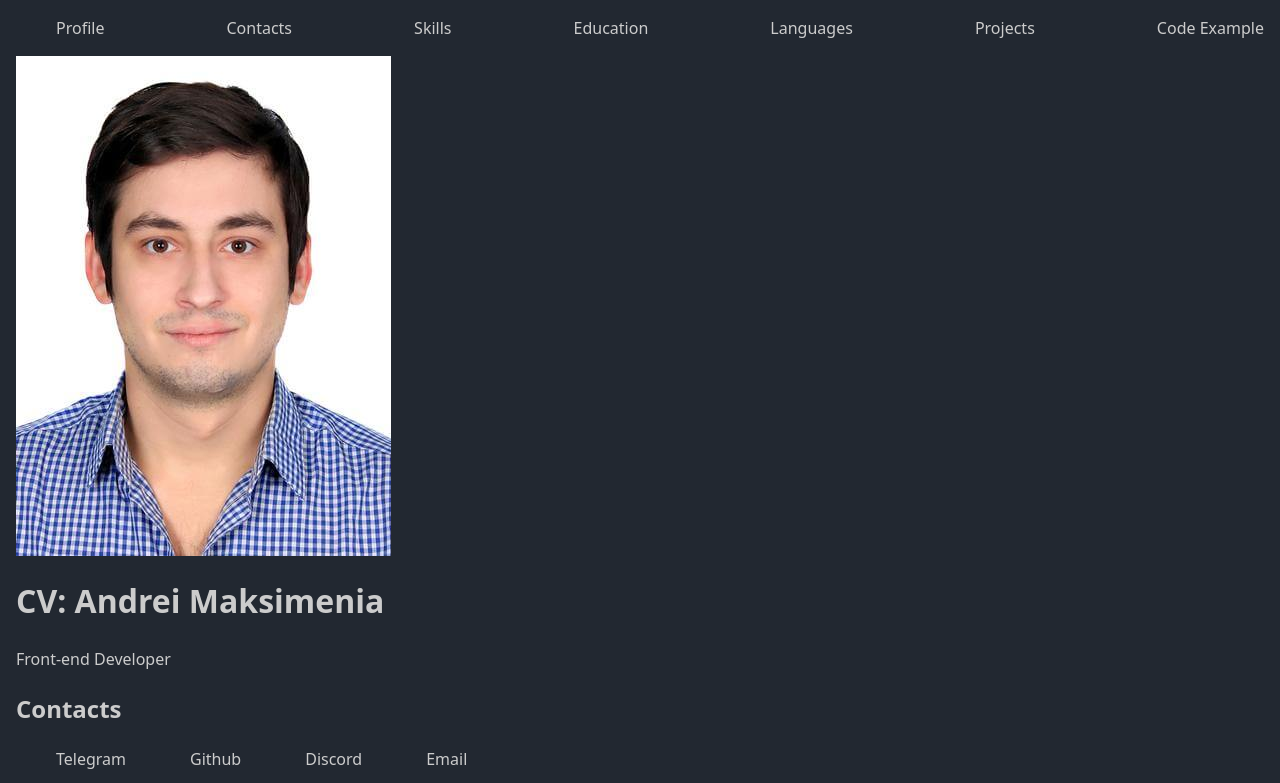
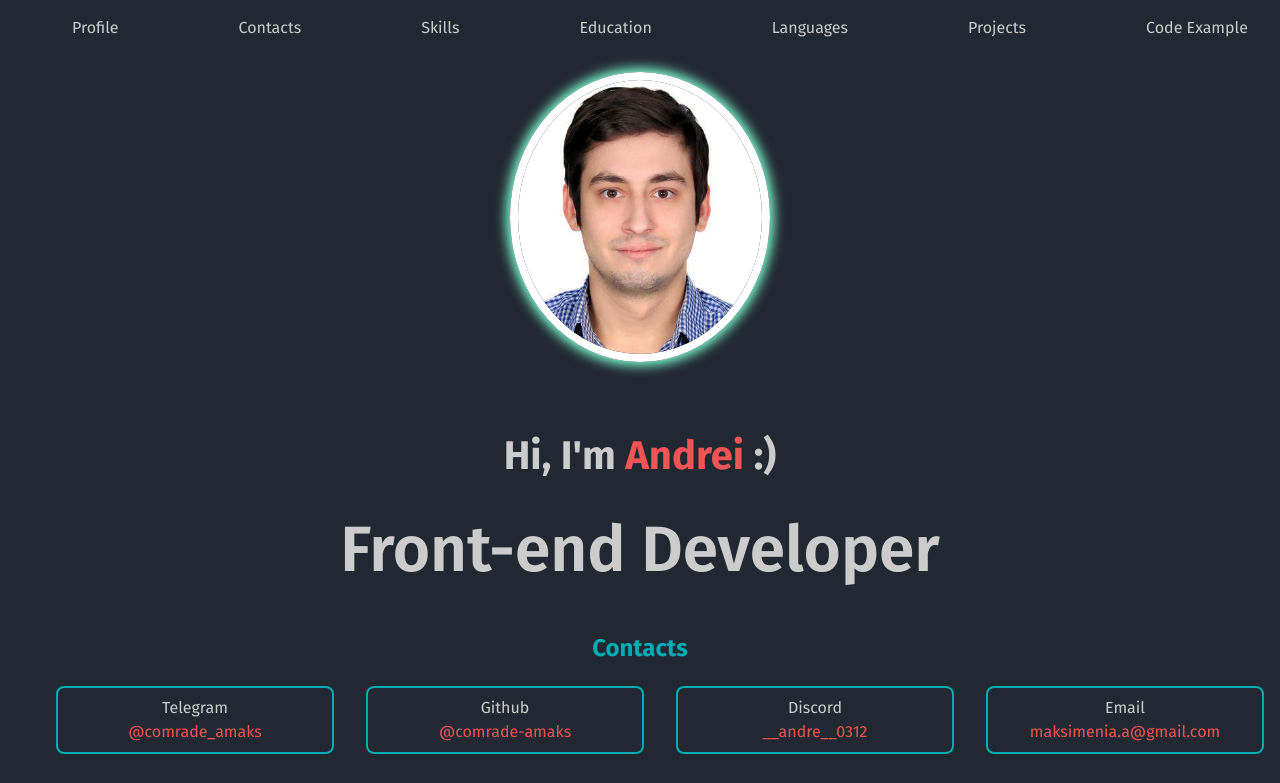
Before and after one commit to comrade-amaks/rsschool-cv, a website: page index.html in a window 1280 px wide. Shown: the top 783 px of the page. Drawn offline with Linux system fonts and the light colour scheme.

Commit message:
feat: add fonts, add link styles

```diff
--- a/assets/css/style.css
+++ b/assets/css/style.css
@@ -1,10 +1,10 @@
 :root {
   --font-sans:
-    ui-sans-serif, system-ui, sans-serif, 'Apple Color Emoji', 'Segoe UI Emoji',
+    'Fira Sans',ui-sans-serif, system-ui, sans-serif, 'Apple Color Emoji', 'Segoe UI Emoji',
     'Segoe UI Symbol', 'Noto Color Emoji';
-  --font-serif: ui-serif, Georgia, Cambria, 'Times New Roman', Times, serif;
+  --font-serif: Lora,ui-serif, Georgia, Cambria, 'Times New Roman', Times, serif;
   --font-mono:
-    ui-monospace, SFMono-Regular, Menlo, Monaco, Consolas, 'Liberation Mono',
+    'Fira Code',ui-monospace, SFMono-Regular, Menlo, Monaco, Consolas, 'Liberation Mono',
     'Courier New', monospace;
 
   --breakpoint-sm: 40rem;
@@ -20,16 +20,17 @@
   --soft-silver: #cccccc;
 
   /* Another nice one */
-  --bg: #222831;
-  --bg-alt: #30475e;
-  --text: #dddddd;
-  --accent: #f05454;
+  --dark-nova: #222831;
+  --deep-navy: #30475e;
+  --frost-silver: #dddddd;
+  --vivid-red: #f05454;
 
   --bg-color: var(--dark-charcoal);
   --bg-secondary: var(--gunmetal);
   --text-primary: var(--light-smoke);
   --text-secondary: var(--soft-silver);
   --accent-primary: var(--emerald-teal);
+  --accent-secondary: var(--vivid-red);
 }
 
 *,
@@ -50,9 +51,25 @@ ul {
   list-style: none;
 }
 
-a {
+.link {
   color: inherit;
   text-decoration: none;
+  cursor: pointer;
+  transition: all 300ms ease;
+}
+
+.link--btn {
+  display: flex;
+  flex-direction: column;
+  align-items: center;
+  padding: 0.5em 1.5em;
+  border: 0.125em solid var(--accent-primary);
+  border-radius: 0.5em;
+  text-align: center;
+}
+
+.link--btn:hover {
+  box-shadow: 0 0 0.25em 0.25em var(--accent-primary);
 }
 
 html {
@@ -67,6 +84,7 @@ body {
   line-height: 1.5;
   color: var(--text-secondary);
   background-color: var(--bg-color);
+  text-align: center;
 }
 
 .container {
@@ -75,12 +93,75 @@ body {
   padding-inline: 1rem;
 }
 
+.text-accent {
+  color: var(--accent-secondary);
+}
+
+.section {
+  margin-block: 2rem;
+}
+
+.section__title {
+  color: var(--accent-primary);
+}
 .nav__list {
   display: flex;
   justify-content: space-between;
+  flex-wrap: wrap;
+}
+
+.nav__link {
+  padding: 0.5em 1em;
+  font-weight: 500;
+}
+.nav__link:hover {
+  color: var(--accent-primary);
+}
+
+.profile-pic {
+  width: 260px;
+  height: 290px;
+  margin-inline: auto;
+  object-fit: cover;
+  object-position: 0 -10px;
+  border-radius: 50%;
+  border: 8px solid white;
+  box-shadow: 0 0 12px 4px aquamarine;
+}
+
+.hero__title {
+  font-size: 2.5rem;
+  margin-top: 4rem;
+  margin-bottom: 1rem;
+}
+
+.hero__subtitle {
+  font-size: 4rem;
+  margin-block: 1rem;
+  font-weight: 600;
 }
 
 .contacts__list {
+  /* display: flex;
+  justify-content: center;
+  flex-wrap: wrap; */
+  display: grid;
+  grid-template-columns: repeat(auto-fit, minmax(220px, 1fr));
+  gap: 2rem;
+}
+
+.code {
+  background-color: var(--bg-secondary);
+}
+.code-block {
+  margin-inline: auto;
+  max-width: max-content;
+  text-align: left;
+  padding: 1rem;
+}
+
+.footer__container {
   display: flex;
-  gap: 4rem;
+  justify-content: space-between;
+  align-items: baseline;
 }
--- a/index.html
+++ b/index.html
@@ -3,6 +3,12 @@
   <head>
     <meta charset="UTF-8">
     <meta name="viewport" content="width=device-width, initial-scale=1.0">
+    <link rel="preconnect" href="https://fonts.googleapis.com">
+    <link rel="preconnect" href="https://fonts.gstatic.com" crossorigin>
+    <link
+      href="https://fonts.googleapis.com/css2?family=Fira+Code&family=Fira+Sans:wght@400;600;700&family=Lora:wght@400..700&display=swap"
+      rel="stylesheet"
+    >
     <link rel="stylesheet" href="assets/css/normalize.css">
     <link rel="stylesheet" href="assets/css/style.css">
     <title>CV - Maksimenia Andrei</title>
@@ -13,44 +19,62 @@
       <header class="header">
         <nav>
           <ul class="nav__list">
-            <li><a class="link" href="#profile">Profile</a></li>
-            <li><a class="link" href="#contacts">Contacts</a></li>
-            <li><a class="link" href="#skills">Skills</a></li>
-            <li><a class="link" href="#education">Education</a></li>
-            <li><a class="link" href="#languages">Languages</a></li>
-            <li><a class="link" href="#projects">Projects</a></li>
-            <li><a class="link" href="#code-example">Code Example</a></li>
+            <li><a class="link nav__link" href="#profile">Profile</a></li>
+            <li><a class="link nav__link" href="#contacts">Contacts</a></li>
+            <li><a class="link nav__link" href="#skills">Skills</a></li>
+            <li><a class="link nav__link" href="#education">Education</a></li>
+            <li><a class="link nav__link" href="#languages">Languages</a></li>
+            <li><a class="link nav__link" href="#projects">Projects</a></li>
+            <li>
+              <a class="link nav__link" href="#code-example">Code Example</a>
+            </li>
           </ul>
         </nav>
       </header>
       <main class="main">
-        <section class="section section__hero">
+        <section class="section hero">
           <img
             src="assets/images/me.jpeg"
             class="profile-pic"
             alt="portrait photo of a young man smiling in a blue checkered shirt"
           >
-          <h1>CV: Andrei Maksimenia</h1>
-          <p>Front-end Developer</p>
+          <h1 class="hero__title">
+            Hi, I'm <span class="text-accent">Andrei</span> :&rpar;
+          </h1>
+          <p class="hero__subtitle">Front-end Developer</p>
         </section>
 
         <section class="section section__contacts" id="contacts">
           <h2 class="section__title">Contacts</h2>
           <ul class="contacts__list">
             <li>
-              <a href="https://t.me/comrade_amaks">Telegram</a>
+              <a class="link link--btn" href="https://t.me/comrade_amaks">
+                Telegram
+                <span class="text-accent">@comrade_amaks</span>
+              </a>
             </li>
             <li>
-              <a href="https://github.com/comrade‑amaks">Github</a>
+              <a class="link link--btn" href="https://github.com/comrade-amaks">
+                Github
+                <span class="text-accent">@comrade-amaks</span>
+              </a>
             </li>
             <li>
-              <a href="https://discord.com/users/__andre__0312">Discord</a>
+              <a
+                class="link link--btn"
+                href="https://discord.com/users/__andre__0312"
+              >
+                Discord
+                <span class="text-accent">__andre__0312</span>
+              </a>
             </li>
             <li>
-              <a href="mailto:maksimenia.a@gmail.com">Email</a>
+              <a class="link link--btn" href="mailto:maksimenia.a@gmail.com">
+                Email
+                <span class="text-accent">maksimenia.a@gmail.com</span>
+              </a>
             </li>
           </ul>
-          <!-- обязательно укажите ваш никнейм в Discord RS School -->
         </section>
         <section class="section section__profile" id="profile">
           <h2 class="section__title">Profile</h2>
@@ -128,12 +152,16 @@
 
           <ul>
             <li>
-              <a href="https://comrade-amaks.github.io/mesto-react/"
+              <a
+                class="link"
+                href="https://comrade-amaks.github.io/mesto-react/"
                 >Live demo (GitHub Pages)</a
               >
             </li>
             <li>
-              <a href="https://github.com/comrade-amaks/mesto-react"
+              <a
+                class="link"
+                href="https://github.com/comrade-amaks/mesto-react"
                 >Repository</a
               >
             </li>
@@ -150,36 +178,37 @@
           </p>
           <p>
             For example, when an array is passed like
-            <code
-              >[19, 5, 42, 2, 77], the output should be <code>7</code>.</code
-            >
+            <code class="code"> [19, 5, 42, 2, 77] </code>
+            , the output should be
+            <code class="code">7</code>.
           </p>
 
           <p>
-            <code>[10, 343445353, 3453445, 3453545353453]</code>
-            should return <code>3453455</code>.
+            <code class="code">[10, 343445353, 3453445, 3453545353453]</code>
+            should return <code class="code">3453455</code>.
           </p>
-          <pre>
-          <code>
-            function validatePIN(pin) {
+          <pre class="code-block code">
+<code>function validatePIN(pin) {
   return /^(\d{4}|\d{6})$/.test(pin);
-            }
-          </code>
-        </pre>
+}</code></pre>
         </section>
       </main>
       <footer class="footer">
+        <div class="container footer__container">
           <img
             src="assets/rs-school-logo.svg"
             alt="RS School course logo"
             class="logo"
             width="100"
           >
-        <span>&copy;&nbsp;2026</span>
-        <a href="https://github.com/comrade‑amaks">GitHub</a>
-        <a href="https://rs.school/courses/javascript-preschool-ru"
-          >RS School course</a
+
+          <a class="link" href="https://github.com/comrade‑amaks">GitHub</a>
+          <a
+            class="link"
+            href="https://rs.school/courses/javascript-preschool-ru"
+            >RS School course <span>&copy;&nbsp;2026</span></a
           >
+        </div>
       </footer>
     </div>
   </body>
```
Lines whose indentation alone changed are shown as unchanged.
